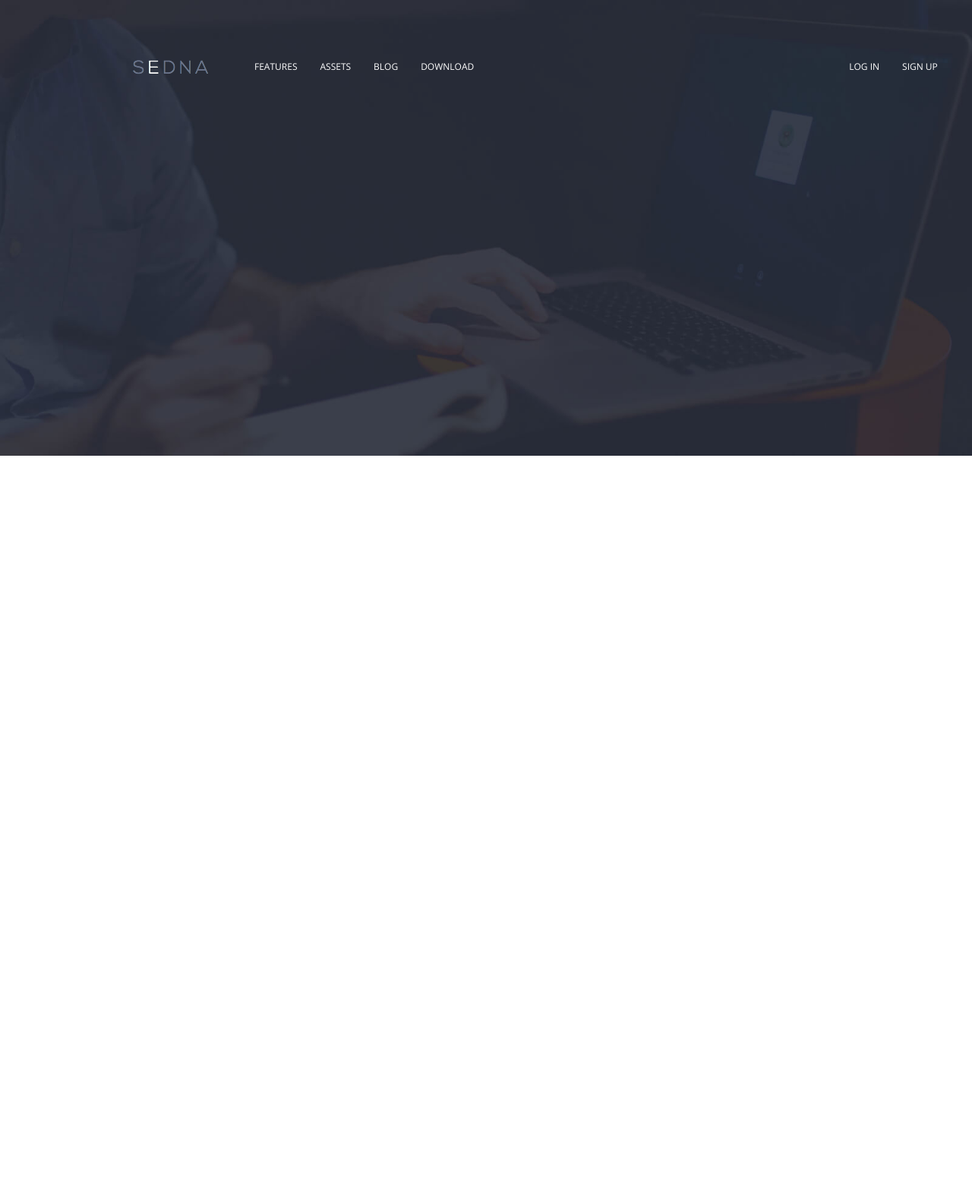
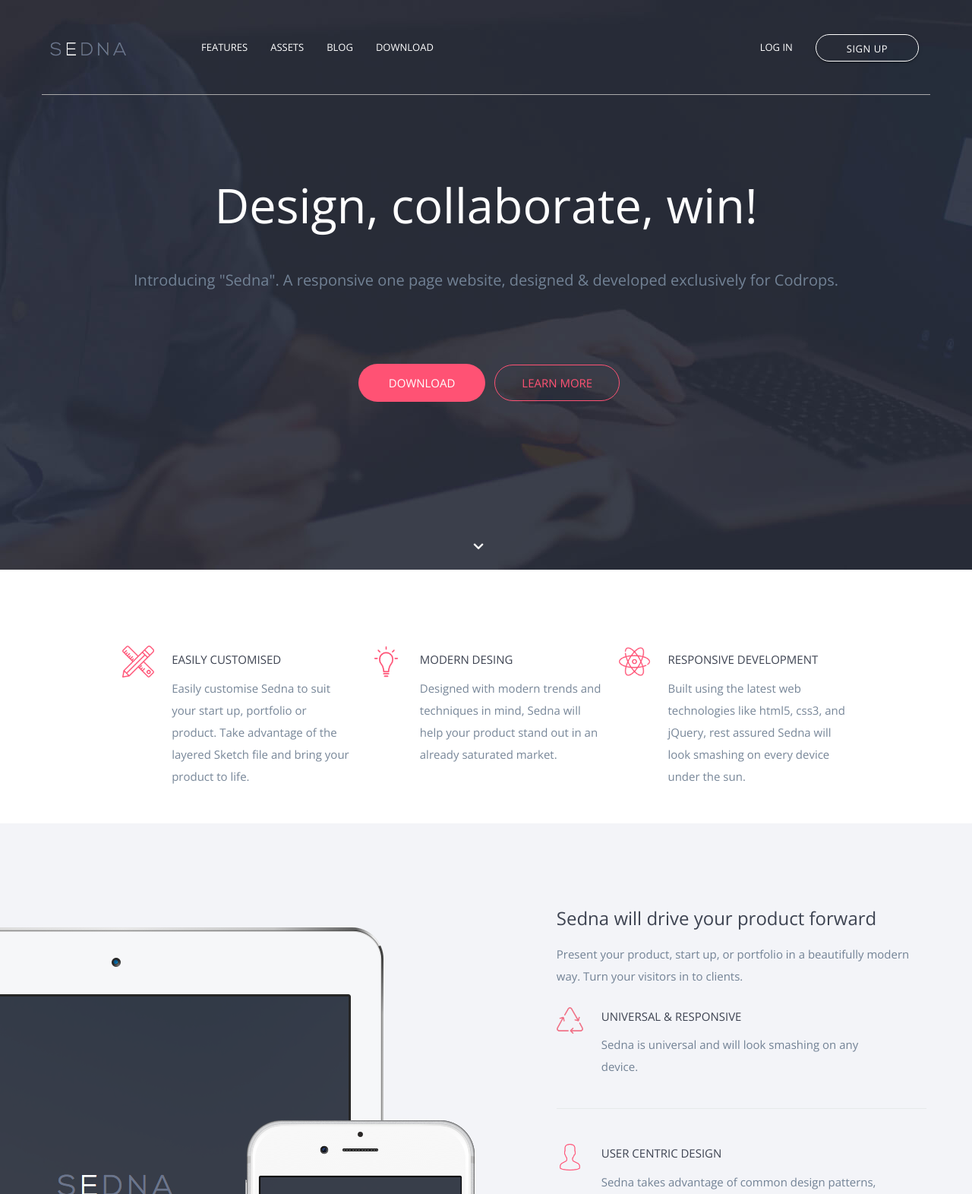
Before and after one commit to sebastianubaque/sedna-responsive, a plain HTML site: page index.html in a window 1280 px wide. Shown: the top 1572 px of the page at 76% size. Before the commit the page ends 800 px from the top, so only its background shows below. Drawn offline with nearby package versions, Linux system fonts and the light colour scheme.

Commit message:
naxt cambio

```diff
--- a/css/index.css
+++ b/css/index.css
@@ -15,6 +15,7 @@
     background: transparent;
     width: 100%;
 }
+
 .bar{
     position: absolute;
     top: 13px;
--- /dev/null
+++ b/css/main.css
@@ -0,0 +1,352 @@
+@import url('https://fonts.googleapis.com/css?family=Open+Sans:300,400,600,700,800');
+body {
+    font-family: 'Open Sans', sans-serif;
+}
+.my-awesome-navbar ul li a, .log {
+    transition: .4s;
+    font-size: 13px;
+  }
+  .my-awesome-navbar ul li a:hover, .log:hover {
+    color: #FF5274;
+    background: transparent;
+  }
+  .my-awesome-navbar {
+      padding: 30px 0;
+      transition: .5s;
+      z-index: 20;
+      height: auto;
+      box-shadow: 0 0 0 0;
+      border-bottom: 1px #aaa solid;
+  }
+  .container{
+    width: 90%;
+  }
+  .my-awesome-navbar .row {
+      margin: 0;
+  }
+  li{
+
+      list-style: none;
+  }
+  .logo{
+    width: 100px;
+  }
+  .fijo{
+    transition: .4s;
+    position: fixed;
+    display: flex;
+    justify-content: center;
+    width: 100%;
+    z-index: 1;
+  }
+  .fondo{
+      background-image: url("../img/hero-min.jpg");
+      background-size: cover;
+      height: 750px;
+      display: flex;
+      justify-content: center;
+      align-items: center;
+  }
+  .bt1{
+    padding: 0 40px;
+    border-radius: 100px;
+    border: 1.5px white solid;
+    background-color: transparent !important;
+    transition: .4s;
+  }
+  .bt1:hover{
+    color: #FF5274;
+    border: 1.5px #FF5274 solid;
+    background: transparent;
+  }
+  .bt2{
+    padding: 13px 35px 13px 35px;
+    border-radius: 100px;
+    color: white;
+    background-color: rgb(255, 82, 116);
+    transition: .3s;
+    margin: 8px;
+    text-align: center;
+    padding: 15px 40px;
+  }
+  .bt2:hover{
+   background-color: #DA3A5D;
+  }
+  .bt3{
+    padding: 13px 35px 13px 35px;
+    border-radius: 100px;
+    border: 1.5px #FF5274 solid;
+    color:#FF5274 ;
+    transition: .3s;
+  }
+  .bt3:hover{
+    background-color:#FF5274;
+    color: white;
+   }
+
+  .parrafo{
+      color: white;
+
+  }
+  .parrafo>div{
+      width: fit-content;
+      margin: 0 auto;
+  }
+  .par{
+      margin-top: 50px;
+      font-size: 20px;
+      text-align: center;
+      margin-bottom: 90px;
+  }
+ .titulo{
+     margin: 0;
+     text-align: center;
+     margin-bottom: 40px;
+    }
+ .icono{
+    position: absolute;
+    animation: sube-y-baja 3s alternate infinite;
+    bottom: 20px;
+    color: white;
+}
+
+
+@keyframes sube-y-baja {
+    0% {
+        transform: translateY(0);
+    }
+    34% {
+        transform: translateY(-10px);
+    }
+    68% {
+        transform: translateY(10px);
+    }
+    100% {
+        transform: translateY(0);
+    }
+}
+.contenedor{
+    position: relative;
+    display: flex;
+    flex-direction: column;
+    justify-content: center;
+    align-items: center;
+    height: 750px;
+}
+
+.img{
+    width: 12%;
+    align-self: flex-start;
+    margin-right: 16px;
+}
+.ti{
+    font-size: 15px;
+    margin-top: 10px;
+    font-weight: 500;
+}
+.tex{
+    font-size: 15px;
+    line-height: 29px;
+    color: rgba(28,54,83,.6);
+    padding-bottom: 20px;
+}
+h3, h5{
+    color: #3D4351;
+}
+h3{
+    font-size: 24px;
+    margin-bottom: 20px;
+}
+h5{
+    font-size: 15px;
+    margin-top: 10px;
+    font-weight: 500;
+}
+p{
+    font-size: 15px;
+    line-height: 29px;
+    color: rgb(114, 130, 149);
+    padding-bottom: 20px;
+}
+.textos{
+    margin-top: 100px;
+    padding: 0 150px;
+}
+.columna{
+    display: flex;
+}
+.introduccion2 p{
+    margin-bottom: 0;
+    padding-bottom: 0;
+}
+.icono1 img{
+    width: 64%;
+    font-weight: 700;
+}
+.icono{
+    vertical-align: top;
+    padding: 6px 0 0;
+    margin-right: 20px;
+}
+.contenido {
+    width: 97%;
+}
+.row{
+
+    margin-bottom: 12px;
+}
+.container{
+    padding-right: 5px;
+    padding-left: 5px;
+    margin-right: auto;
+    margin-left: auto;
+}
+.introduccion2{
+    background: #F3F4F8;
+    position: relative;
+}
+.introduccion2 .movil-img {
+    position: absolute;
+    bottom: -349px;
+    right: 61%;
+}
+.movil-img, .features {
+    position: relative;
+
+
+}
+.introduccion2 h3 {
+    margin: 0 0 20px;
+
+}
+
+.introduccion2 .ipad-wrap {
+    width: 706px;
+    height: 1002px;
+    z-index: 1;
+}
+.introduccion2 .iphone-wrap {
+    width: 304px;
+    height: 620px;
+    background: url(../img/iphone6.png) center center no-repeat;
+    position: absolute;
+    left: 530px;
+    bottom: 129px;
+
+}
+.introduccion2 ul.conte-icon {
+    margin-top: 70px;
+    bottom: 50px;
+    position: relative;
+}
+.introduccion2 ul.conte-icon li {
+    margin-top: 40px;
+    padding-bottom: 40px;
+    border-bottom: solid 1px #E6E9EA;
+}
+.introduccion2 ul.conte-icon li:last-child {
+    padding-bottom: 0;
+    border-bottom: none;
+}
+
+.introduccion2 .content {
+    display: inline-block;
+    width: 75%;
+}
+.uno{
+    width: 35px;
+    margin-right: 20px;
+    vertical-align: top;
+    padding: 6px 0 0;
+
+}
+.introduccion3{
+    background: #fff;
+}
+.features{
+    margin-top: -10px;
+    z-index: 3;
+    overflow: hidden;
+}
+.boton{
+    font-size: 13px;
+    display: inline-block;
+    border: 2px solid;
+    border-radius: 40px;
+    padding: 8px 40px;
+    color: #FF5274;
+}
+.boton:hover{
+    border: 2px solid #FF5274;
+    background: #FF5274;
+    color: white;
+}
+.features .boton {
+    margin-top: 20px;
+}
+ .features .macbook-wrap {
+    position: relative;
+    height: 540px;
+    left: 35%;
+    top: -600px;
+}
+.responsive-img{
+    display: none;
+}
+
+.tema1{
+    margin-top: -144px;
+}
+
+
+
+@media only screen and (max-width: 991px) {
+
+    .features {
+        padding-bottom: 0;
+
+    }
+    section .row .col .introduccion2-content {
+      width: 75%;
+    }
+    .introduccion2{
+      padding-top: 28%;
+    }
+    .movil-img{
+        display: none;
+    }
+    .features .macbook-wrap{
+        display: none;
+    }
+    .responsive-img{
+        display: block;
+        width: 85%;
+        margin: 15% auto 0;
+    }
+    img{
+        width: 100%;
+        margin-top: -83px;
+    }
+}
+@media only screen and (min-width: 992px){
+    .container {
+        width: 970px;
+    }
+    .col-m-offset-7 {
+        margin-left: 58%;
+    }
+    .col-m5 {
+        float: left;
+        width: 41%;
+    }
+
+
+}
+@media only screen and (min-width: 1200px){
+    .introduccion2{
+        padding-top: 20%;
+      }
+    .container {
+        width: 1170px ;
+    }
+}
--- a/index.html
+++ b/index.html
@@ -5,45 +5,164 @@
     <meta name="viewport" content="width=device-width, initial-scale=1.0">
     <meta http-equiv="X-UA-Compatible" content="ie=edge">
     <link rel="stylesheet" href="https://cdnjs.cloudflare.com/ajax/libs/materialize/1.0.0-rc.2/css/materialize.min.css">
-    <link href="https://fonts.googleapis.com/icon?family=Material+Icons" rel="stylesheet">
+    <link rel="stylesheet" href="https://use.fontawesome.com/releases/v5.2.0/css/all.css" integrity="sha384-hWVjflwFxL6sNzntih27bfxkr27PmbbK/iSvJ+a4+0owXq79v+lsFkW54bOGbiDQ" crossorigin="anonymous">
+    <link href="https://unpkg.com/aos@2.3.1/dist/aos.css" rel="stylesheet">
     <link rel="stylesheet" href="css/materialize.min.css">
-    <link rel="stylesheet" href="css/index.css">
-    <title>Paguina Responsiva</title>
+    <link rel="stylesheet" href="css/main.css">
+    <title>Pagina Responsive</title>
 </head>
+<body>
+  <div class="fijo">
+    <nav class="my-awesome-navbar transparent container">
+      <div class="row">
+        <div class="col s2">
+          <a href="#!" class="brand-logo">
+            <img class= "logo" src="img/sedna-logo@2x.png">
+          </a>
+        </div>
+        <div>
+          <ul class="left ">
+            <li><a href="sass.html">FEATURES</a></li>
+            <li><a href="badges.html">ASSETS</a></li>
+            <li><a href="collapsible.html">BLOG</a></li>
+            <li><a href="mobile.html">DOWNLOAD</a></li>
+          </ul>
+          <ul class="right">
+            <li><a class="log" href="sass.html">LOG IN</a></li>
+            <li><a class="btn bt1">SIGN UP</a></li>
+          </ul>
+        </div>
+      </div>
+    </nav>
+  </div>
+  <header class="fondo">
+    <div class="contenedor">
+      <section class="parrafo">
+        <h1 class="titulo">Design, collaborate, win!</h1>
+        <p class="par">Introducing "Sedna". A responsive one page website, designed & developed exclusively for Codrops.</p>
+        <div>
+          <a class="bt2">DOWNLOAD</a>
+          <a class="bt3">LEARN MORE</a>
+        </div>
+      </section>
+        <div class="icono">
+            <i class="fas fa-chevron-down"></i>
+        </div>
+    </div>
+    </header>
 
-<body>
-    <!-- barra de navegacion -->
-    <img class="responsive-img" src="img/hero-min.jpg" alt="">
-    <div class="navbar-fidex">
-        <nav class="barra">
-                <div class="bar">
-                  <a href="#"><img class="responsive-img" src="img/sedna-logo.png" alt=""></a>
-                </div>
-                  <div class="bar-principal">
-                      <ul >
-                        <li><a  href="#">FEATURES</a></li>
-                        <li><a href="#">ASSETS</a></li>
-                        <li><a href="#">BLOG</a></li>
-                        <li><a href="#">DOWNLOAD</a></li>
-                      </ul>
-                      <ul class="dos">
-                          <li><a href="#">LOG IN</a></li>
-                          <li><a href="#">SIGN UP</a></li>
+    <section class="row textos">
+          <div class="col m12 l4 columna">
+          <article class="icono1"><img class= "img" src="img/drawing.png"></article>
+          <div class="contenido">
+            <h5 class="ti">EASILY CUSTOMISED</h5>
+            <p class="tex">Easily customise Sedna to suit your start up, portfolio or product. Take advantage of the layered Sketch file and bring your product to life.</p>
+          </div>
+      </div>
+      <div class="col m12 l4 columna">
+          <article class="icono1"><img class= "img" src="img/light-bulb.png "></article>
+          <div class="contenido">
+            <h5 class="ti">MODERN DESING</h5>
+            <p class="tex">Designed with modern trends and techniques in mind, Sedna will help your product stand out in an already saturated market.</p>
+          </div>
+          </div>
+      <div class="col m12 l4 columna">
+          <article class="icono1"><img class= "img" src="img/atom.png "></article>
+          <div class="contenido">
+            <h5 class="ti">RESPONSIVE DEVELOPMENT</h5>
+            <p class="tex">Built using the latest web technologies like html5, css3, and jQuery, rest assured Sedna will look smashing on every device under the sun.</p>
+          </div>
+      </div>
+    </section>
 
-                      </ul>
+    <section class="introduccion2">
+      <div class="container">
+          <div class="row">
+              <div class="col-m12 col-m-offset-7">
+                  <div class="tema1">
+                      <h3>Sedna will drive your product forward</h3>
+                      <p>
+                          Present your product, start up, or portfolio in a beautifully modern way. Turn your visitors in to
+                          clients.
+                      </p>
+                  <ul class="conte-icon">
+                      <li class="image-icon">
+                          <img class="uno" src="img/uno.png">
+                          <div class="content">
+                              <h5>UNIVERSAL &amp; RESPONSIVE</h5>
+                              <p>
+                                  Sedna is universal and will look smashing on any device.
+                              </p>
+                          </div>
+                      </li>
+                      <li class="image-icon">
+                          <img class="uno" src="img/dos.png">
+                          <div class="content">
+                              <h5>USER CENTRIC DESIGN</h5>
+                              <p>
+                                  Sedna takes advantage of common design patterns, allowing for a seamless experience
+                                  for users of all levels.
+                              </p>
+                          </div>
+                      </li>
+                      <li class="image-icon">
+                          <img class="uno" src="img/tres.png">
+                          <div class="content">
+                              <h5>CLEAN REUSABLE CODE</h5>
+                              <p>
+                                  Download and re-use the Sedna open source code for any other project you like.
+                              </p>
+                          </div>
+                      </li>
+                  </ul>
                   </div>
-                </nav>
+              </div>
+          </div>
+      </div>
+      <div class="movil-img">
+          <div class="devices">
+              <div data-aos="fade-up"  data-aos-offset="200" data-aos-easing="ease-in-sine" class="ipad-wrap "><img src="img/ipad-device.png" alt=""></div>
+              <div data-aos="fade-up" data-aos-offset="300" data-aos-easing="ease-in-sine" class="iphone-wrap"></div>
+          </div>
+      </div>
+      <div class="responsive-img">
+          <img src="img/devices@2x.png" width="819" height="477">
+      </div>
+  </section>
 
-
-</div>
+  <section class="features introduccion3">
+        <div class="container">
+        <div class="row">
+        <div class="col m5">
+        <div class="contenido">
+        <h3>Designed with Sketch!</h3>
+        <p>
+        Easily change/switch/swap every placeholder inside every image on Sedna with the included Sketch files.
+        You’ll have this template customised to suit your
+        business in no time!
+        </p>
+        <p>
+        Nam vehicula malesuada lectus, interdum fringilla
+        nibh. Duis aliquam vitae metus a pharetra. Lorem ipsum dolor sit amet, consectetur adipiscing elit. Donec fermentum augue quis augue ornare, eget faucibus felis pharetra. Proin condimentum et leo
+        quis fringilla.
+        </p>
+        <a href="#" class="bt3 l">WHAT'S SKETCH?</a>
+        </div>
+        </div>
+        </div>
+        </div>
+        <div class="macbook-wrap">
+            <div data-aos="fade-left" class="responsive-img" ><img src="img/macbook-pro.png" width="819" height="477">
+            </div>
+        </div>
+        </section>
 
 
 
 
+  <script src="https://unpkg.com/aos@2.3.1/dist/aos.js"></script>
+    <script src="js/materialize.min.js"></script>
+    <script src="js/nuevo.js"></script>
 
-
-
-    <script src="js/materialize.min.js"></script>
-    <script src="js/app.js"></script>
 </body>
 </html>
--- /dev/null
+++ b/js/nuevo.js
@@ -0,0 +1,25 @@
+
+document.addEventListener('DOMContentLoaded', function() {
+  var elems = document.querySelectorAll('.materialboxed')
+  var options = {
+      inDuration: 400
+  }
+  var instances = M.Materialbox.init(elems, options)
+
+  AOS.init({once:true})
+
+  let nav = document.querySelector('nav')
+
+    window.addEventListener('scroll', () => {
+        if (window.scrollY>20) {
+            nav.parentElement.style.background = "#232731"
+            nav.style.border = "0"
+            nav.style.padding = "15px 0"
+        } else {
+            nav.parentElement.style.background = "transparent"
+            nav.style.padding = "30px 0"
+            nav.style.borderBottom = "1px #aaa solid"
+        }
+    })
+
+})
```
Also changed, not shown: img/atom.png (added), img/dos.png (added), img/drawing.png (added), img/light-bulb.png (added), img/tres.png (added), img/uno.png (added), js/app.js (line endings or trailing spaces), 1 other file.
